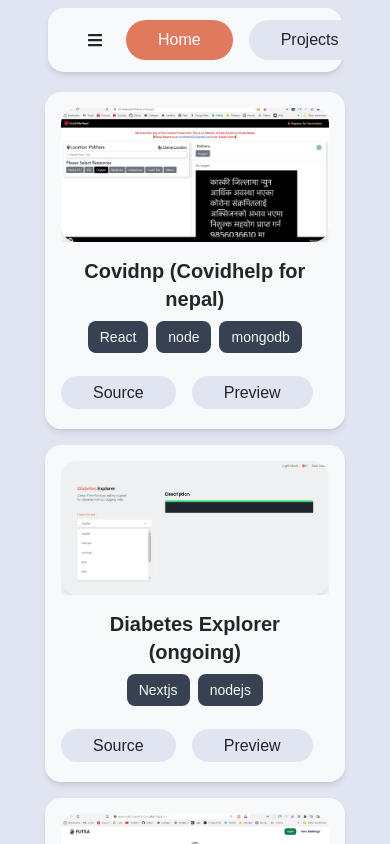
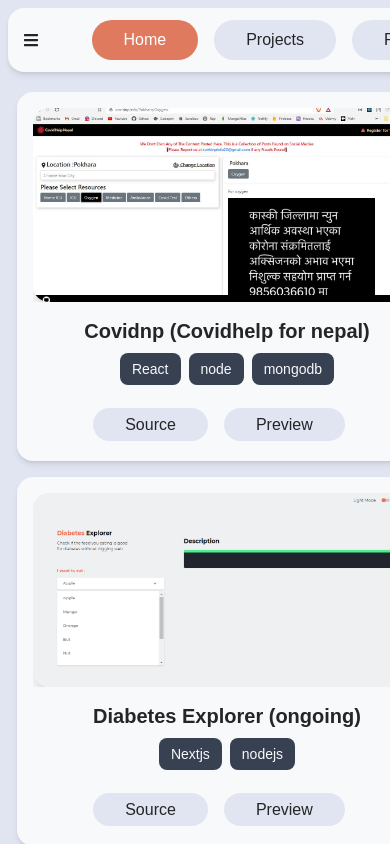
Before and after one commit to joerush18/portfolio-nextjs, a Next.js app: page /projects in a window 390 px wide. Shown: the top 844 px of the page. Built offline with nearby package versions, Linux system fonts and the light colour scheme.

Commit message:
ui changes for responsiveness

```diff
--- a/components/Body.tsx
+++ b/components/Body.tsx
@@ -75,7 +75,7 @@ const Body = () => {
           <Box title="aws" />
           <Box title="heroku" />
         </Wrapper>
-        <div className="container my-4  flex items-center justify-center space-x-2">
+        <div className="container my-4 flex items-center justify-center space-x-2 w-[490px]">
           <span>Made with</span>
           <FontAwesomeIcon
             icon={faHeart}
--- a/components/Card.tsx
+++ b/components/Card.tsx
@@ -4,7 +4,7 @@ import Flip from "react-reveal/Flip";
 const Card = ({ imageSrc, title, tags, sourceLink, previewLink }) => {
   return (
     <Flip right>
-      <div className="md:min-h-[315px] md:max-w-[410px] bg-backgroundContent rounded-2xl shadow-md p-4 text-center ">
+      <div className="w-[420px]  md:min-h-[315px] md:max-w-[400px] bg-backgroundContent rounded-2xl shadow-md p-4 text-center ml-16 sm:ml-0 ">
         <Image
           src={imageSrc ? imageSrc : "/images/futsa.png"}
           width="500px"
--- a/components/Header.tsx
+++ b/components/Header.tsx
@@ -15,7 +15,8 @@ const Header = () => {
   const [active, setActive] = useState("home");
   return (
     <>
-      <div className="bg-backgroundContent rounded-2xl px-4 py-3 flex items-center justify-between shadow-md space-x-6 sticky top-2 z-40">
+      <div className="bg-backgroundContent rounded-2xl px-4 py-3  shadow-md space-x-6 sticky top-2 z-40 block min-w-[480px] sm:w-[100%]">
+        <div className="flex items-center justify-between">
           <h1 className="hidden lg:inline font-Montserrat text-2xl ml-7 font-bold cursor-pointer hover:opacity-50">
             Joerush
           </h1>
@@ -45,7 +46,9 @@ const Header = () => {
             </Link>
             <Link href="/posts">
               <div
-              className={active === "posts" ? `navButton active` : `navButton `}
+                className={
+                  active === "posts" ? `navButton active` : `navButton `
+                }
                 onClick={() => {
                   setActive("posts");
                 }}
@@ -89,6 +92,7 @@ const Header = () => {
             )}
           </div>
         </div>
+      </div>
     </>
   );
 };
--- a/components/Layout.tsx
+++ b/components/Layout.tsx
@@ -3,7 +3,7 @@ import Header from "./Header";
 const Layout = ({ children }) => {
   return (
     <div className="h-screen bg-fixed">
-      <div className="mx-12 pt-2 font-textPrimary lg:mx-48">
+      <div className="md:mx-12 pt-2 font-textPrimary lg:mx-48 mx-2">
         <Header />
         {children}
       </div>
--- a/components/Wrapper.tsx
+++ b/components/Wrapper.tsx
@@ -3,7 +3,7 @@ import Slide from "react-reveal/Slide";
 const Wrapper = ({ children, title, className }) => {
   return (
     <Slide bottom>
-      <div className="container relative ">
+      <div className="container relative w-[468px] sm:w-[100%]">
         <div className="bg-backgroundContent absolute top-[-20px] left-[40%] lg:left-[5%] shadow-lg px-6 py-2 rounded-md">
           {title}
         </div>
--- a/styles/globals.css
+++ b/styles/globals.css
@@ -10,7 +10,7 @@
   }
 
   * {
-    @apply box-border m-0 p-0 font-MavenPro antialiased;
+    @apply font-MavenPro antialiased;
   }
 
   h1,
@@ -35,7 +35,7 @@
   }
 
   .container {
-    @apply bg-backgroundContent mt-10 rounded-2xl px-4 py-4 shadow-md;
+    @apply bg-backgroundContent mt-10 rounded-2xl px-4 py-4 shadow-md w-full;
   }
 
   .wrapperClass {
```
Lines whose indentation alone changed are shown as unchanged.
